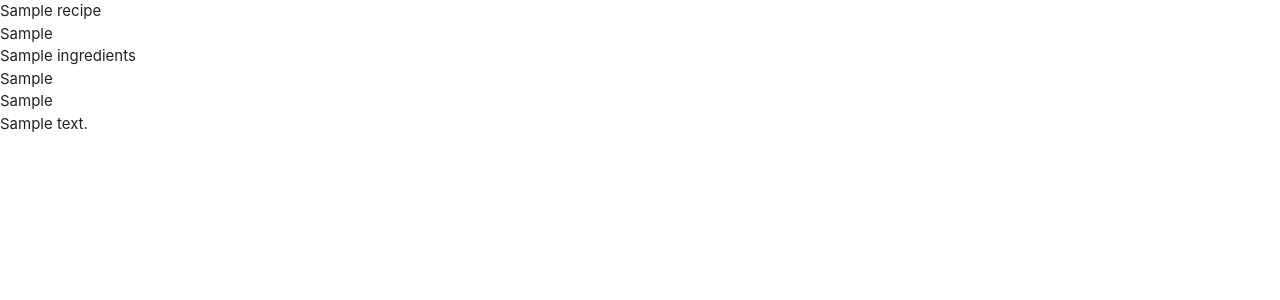
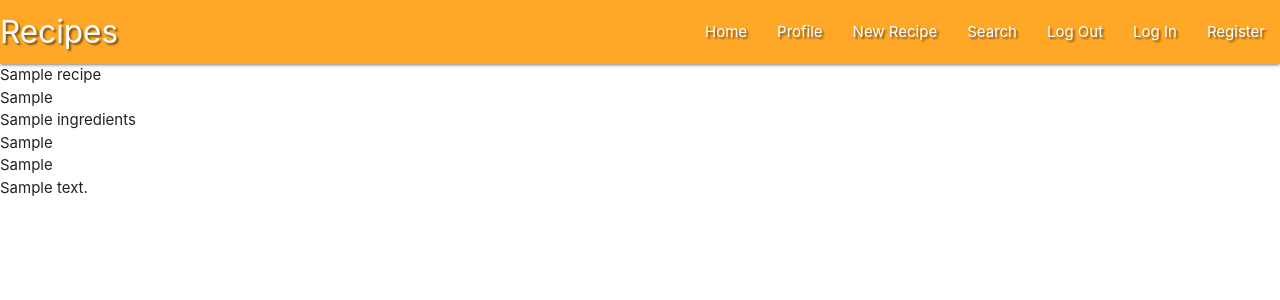
Before and after one commit to Code-Institute-Submissions/gerwini-online_cookbook_project, a Flask app: page / in a window 1280 px wide. Shown: the top 300 px of the page. Run offline with Flask 2, Linux system fonts and the light colour scheme; a database or web service that is not in the repository returns one stand-in record (values such as "Sample title"); some libraries are stand-ins or nearby versions.

Commit message:
home page

```diff
--- a/static/css/style.css
+++ b/static/css/style.css
@@ -0,0 +1,3 @@
+.text-shadow {
+    text-shadow: 2px 2px 2px rgba(0, 0, 0, 0.5)
+}
--- /dev/null
+++ b/static/js/script.js
@@ -0,0 +1,3 @@
+$(document).ready(function(){
+    $('.sidenav').sidenav();
+  });
--- a/templates/base.html
+++ b/templates/base.html
@@ -13,6 +13,34 @@
 </head>
 <body>
 
+    <header>
+        <nav class="nav-extended text-shadow orange lighten-1">
+            <div class="nav-wrapper">
+                <a href="{{ url_for('get_recipes') }}" class="brand-logo">Recipes</a>
+                <a href="#" data-target="mobile-demo" class="sidenav-trigger"><i class="fas fa-bars"></i></a>
+                <ul class="right hide-on-med-and-down">
+                    <li><a href="{{ url_for('get_recipes') }}">Home</a></li>
+                    <li><a href="">Profile</a></li>
+                    <li><a href="">New Recipe</a></li>
+                    <li><a href="">Search</a></li>
+                    <li><a href="">Log Out</a></li>
+                    <li><a href="">Log In</a></li>
+                    <li><a href="">Register</a></li>
+                </ul>
+            </div>
+        </nav>
+
+        <ul class="sidenav" id="mobile-demo">
+            <li><a href="{{ url_for('get_recipes') }}">Home</a></li>
+            <li><a href="">Profile</a></li>
+            <li><a href="">New Recipe</a></li>
+            <li><a href="">Search</a></li>
+            <li><a href="">Log Out</a></li>
+            <li><a href="">Log In</a></li>
+            <li><a href="">Register</a></li>
+        </ul>
+    </header>
+
     {% block content %}
     {% endblock %}
 
```
Also changed, not shown: static/js/script.css (deleted).
